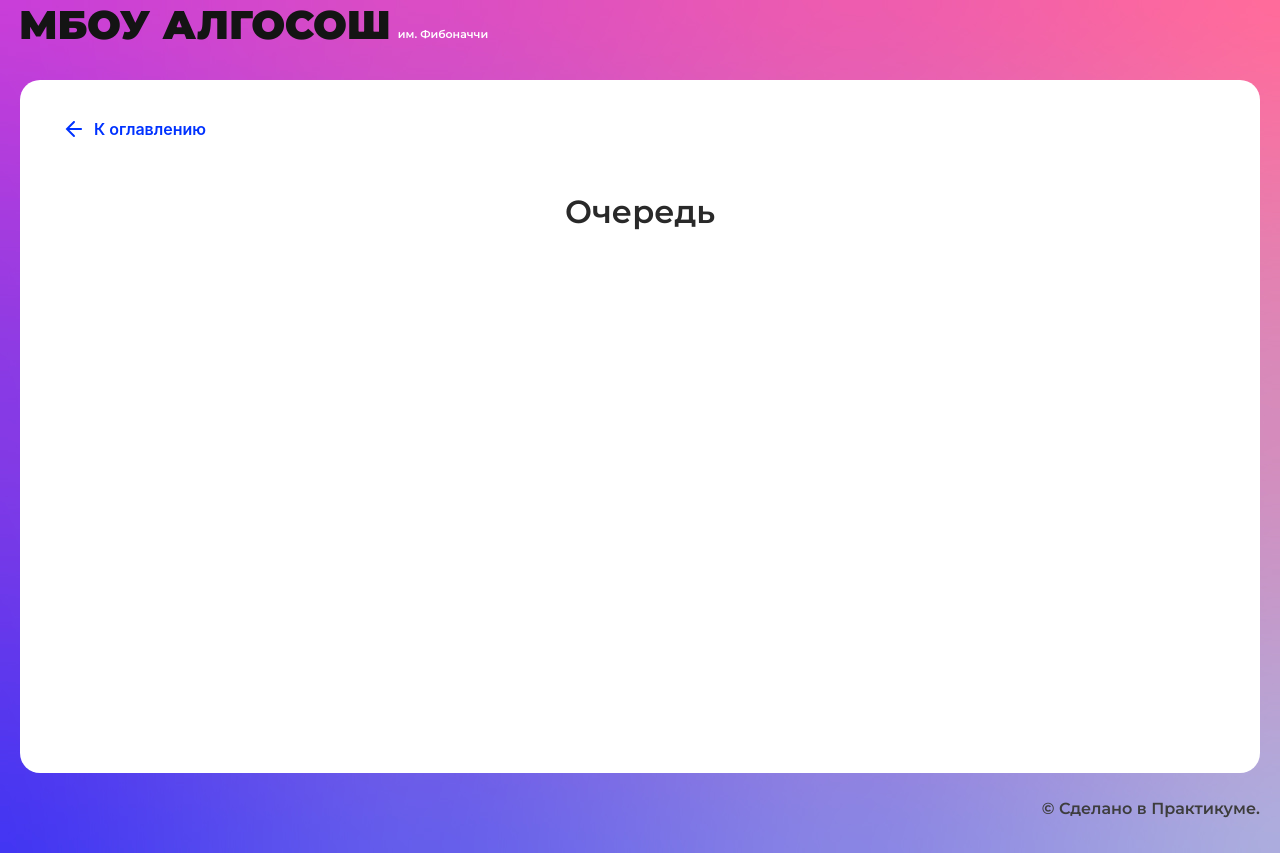
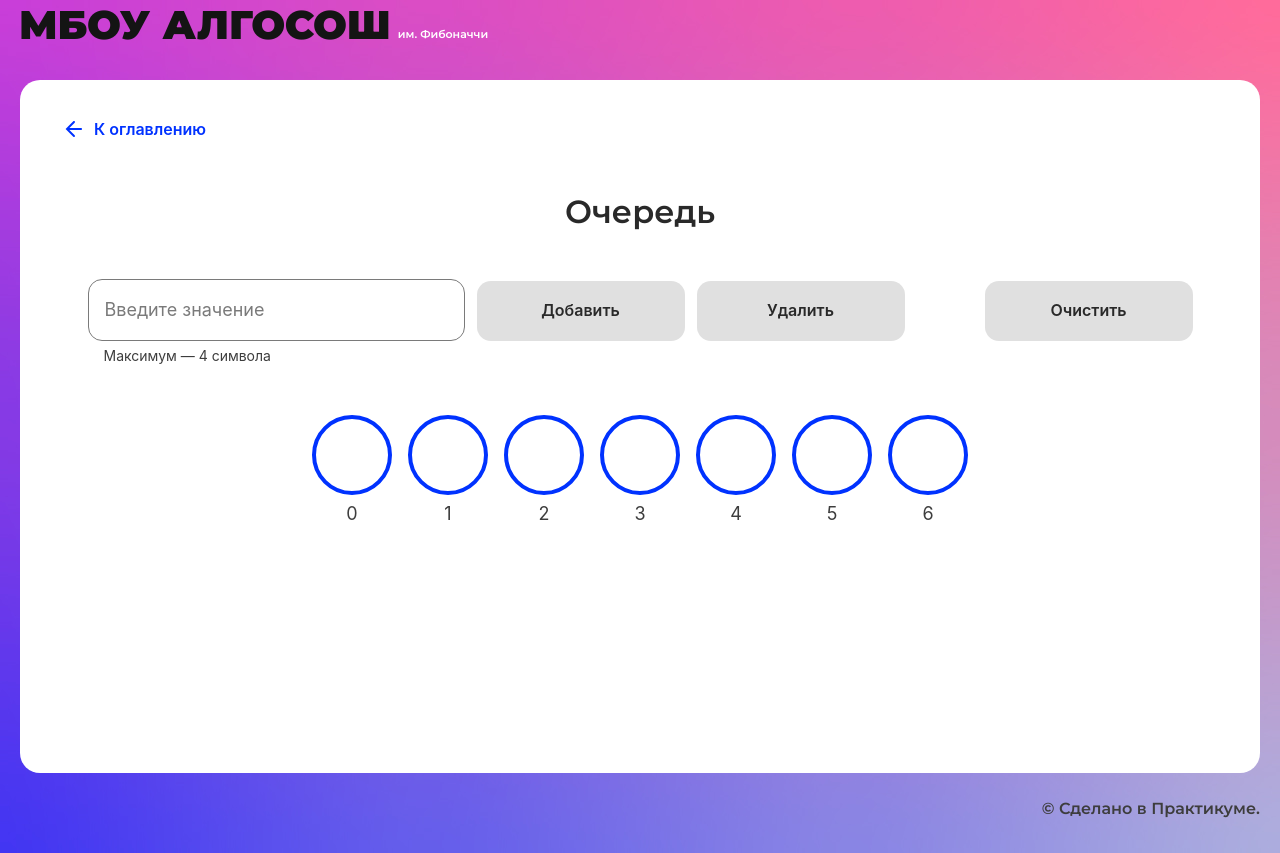
Before and after one commit to happy-land/algo, a React (Create React App) app: page /queue in a window 1280 px wide. Built offline with nearby package versions, Linux system fonts and the light colour scheme.

Commit message:
очередь - сделано

```diff
--- a/src/components/queue-page/queue-page.module.css
+++ b/src/components/queue-page/queue-page.module.css
@@ -0,0 +1,45 @@
+.container {
+  display: flex;
+  flex-direction: column;
+  align-items: center;
+}
+
+.form {
+  display: grid;
+  grid-template-areas:
+    "first second third fourth";
+  align-items: baseline;
+  justify-content: space-between;
+}
+
+.input {
+  grid-area: first;
+  width: 377px;
+}
+
+.button_add {
+  grid-area: second;
+  margin-left: 12px;
+  margin-right: 12px;
+}
+
+.button_remove {
+  grid-area: third;
+  margin-right: 80px;
+}
+
+.button_reset {
+  grid-area: fourth;
+}
+
+
+.button {
+  box-sizing: border-box;
+  width: 208px;
+}
+
+.circles {
+  display: flex;
+  margin-top: 48px;
+  column-gap: 16px;
+}
--- a/src/components/queue-page/queue-page.tsx
+++ b/src/components/queue-page/queue-page.tsx
@@ -1,7 +1,16 @@
 import React, { FormEvent, MouseEvent, ChangeEvent, useState } from "react";
 import { SolutionLayout } from "../ui/solution-layout/solution-layout";
+import { Input } from "../ui/input/input";
+import { Button } from "../ui/button/button";
+import { Circle } from "../ui/circle/circle";
+import { Queue } from "./queue";
+import { TElement } from "./types";
+import { ElementStates } from "../../types/element-states";
+import { SHORT_DELAY_IN_MS } from "../../constants/delays";
 
 import styles from "./queue-page.module.css";
+
+const queue = new Queue<TElement<string>>(7);
 
 export const QueuePage: React.FC = () => {
   const [inputString, setInputString] = useState<string>("");
@@ -11,9 +20,139 @@ export const QueuePage: React.FC = () => {
     resetBtn: false,
   });
 
+  // состояние для изменения цвета
+  const [elementState, setElementState] = useState<ElementStates>(); // color
+  const [elementIndex, setElementIndex] = useState(0);
+
+  const head = queue.getHead();
+  const tail = queue.getTail();
+
+  const [elements, setElements] = useState(queue.elements);
+
+  const handleInput = (event: ChangeEvent<HTMLInputElement>) => {
+    event.preventDefault();
+    setInputString(event.target.value);
+  };
+
+  const handleSubmit = (event: FormEvent<HTMLFormElement>) => {
+    event.preventDefault();
+  };
+
+  const handleAddElement = (event: MouseEvent<HTMLButtonElement>) => {
+    event.preventDefault();
+    setIsWorking({
+      addBtn: true,
+      removeBtn: false,
+      resetBtn: false,
+    });
+
+    queue.enqueue({
+      value: inputString,
+      state: ElementStates.Default
+    });
+
+    setElementState(ElementStates.Changing);
+    setElementIndex(tail);
+    setElements([...queue.elements]);
+
+    setTimeout(() => {
+      setInputString("");
+      setElementState(ElementStates.Default);
+
+      setIsWorking({
+        addBtn: false,
+        removeBtn: false,
+        resetBtn: false,
+      });
+    }, SHORT_DELAY_IN_MS);
+  };
+
+  const handleRemoveElement = (event: MouseEvent<HTMLButtonElement>) => {
+    event.preventDefault();
+    setIsWorking({
+      addBtn: false,
+      removeBtn: true,
+      resetBtn: false,
+    });
+
+    setElementState(ElementStates.Changing);
+    setElementIndex(head);
+
+    setTimeout(() => {
+      queue.dequeue();
+      setElementState(ElementStates.Default);
+      setElements([...queue.elements]);
+      setIsWorking({
+        addBtn: false,
+        removeBtn: false,
+        resetBtn: false,
+      });
+    }, SHORT_DELAY_IN_MS);
+  };
+
+  const handleReset = (event: FormEvent<HTMLButtonElement>) => {
+    event.preventDefault();
+    queue.clear();
+    setElements([...queue.elements]);
+    setIsWorking({
+      addBtn: false,
+      removeBtn: false,
+      resetBtn: false,
+    });
+  };
+
   return (
     <SolutionLayout title="Очередь">
+      <div className={styles.container}>
+        <form className={styles.form} onSubmit={handleSubmit}>
+          <Input
+            placeholder="Введите значение"
+            extraClass={styles.input}
+            isLimitText={true}
+            maxLength={4}
+            onChange={handleInput}
+            value={inputString}
+          />
+          <Button
+            text="Добавить"
+            extraClass={`${styles.button} ${styles.button_add}`}
+            onClick={handleAddElement}
+            isLoader={isWorking.addBtn}
+            disabled={isWorking.removeBtn || !inputString}
+          />
+          <Button
+            text="Удалить"
+            extraClass={`${styles.button} ${styles.button_remove}`}
+            onClick={handleRemoveElement}
+            isLoader={isWorking.removeBtn}
+            disabled={isWorking.addBtn || head === tail}
+          />
+          <Button
+            text="Очистить"
+            extraClass={`${styles.button} ${styles.button_reset}`}
+            type="reset"
+            onClick={(e) => handleReset(e)}
+            isLoader={isWorking.resetBtn}
+            disabled={isWorking.addBtn || isWorking.removeBtn || queue.isEmpty()}
+          />
+        </form>
 
+        <div className={styles.circles}>
+          {elements.length > 0 &&
+            elements.map((element, index) => {
+              return (
+                <Circle
+                  key={index}
+                  index={index}
+                  letter={element?.value ? element.value : ""}
+                  state={index === elementIndex ? elementState : element?.state}
+                  head={element?.value && index === head ? "head" : ""}
+                  tail={element?.value && index === tail - 1 ? "tail" : ""}
+                />
+              );
+            })}
+        </div>
+      </div>
     </SolutionLayout>
   );
 };
--- /dev/null
+++ b/src/components/queue-page/queue.ts
@@ -0,0 +1,71 @@
+export interface IQueue<T> {
+  enqueue: (item: T) => void;
+  dequeue: () => void;
+  peak: () => T | null;
+  clear: () => void;
+}
+
+export class Queue<T> implements IQueue<T> {
+  private container: (T | null)[] = [];
+  private head = 0;
+  private tail = 0;
+  private readonly size: number = 0;
+  private length: number = 0;
+
+  constructor(size: number) {
+    this.size = size;
+    this.container = Array(size);
+  }
+
+  enqueue = (item: T) => {
+    if (this.length >= this.size) {
+      throw new Error("Maximum length exceeded");
+    }
+
+    this.container[this.tail % this.size] = item
+    this.tail++
+    this.length++
+  };
+
+  dequeue = () => {
+    if (this.isEmpty()) {
+      throw new Error("No elements in the queue");
+    }
+
+    this.container[this.head % this.size] = null;
+    this.length--;
+    this.head++;
+  };
+
+  peak = (): T | null => {
+    if (this.isEmpty()) {
+      throw new Error("No elements in the queue");
+    }
+    if (this.container.length > 0) {
+      return this.container[this.head];
+    }
+    return null;
+  };
+
+
+  isEmpty = () => this.length === 0;
+
+  get elements() {
+    return [...this.container];
+  }
+
+  getHead () {
+    return this.head;
+  }
+
+  getTail() {
+    return this.tail;
+  }
+
+  clear = () => {
+    this.container = Array(this.size);
+    this.head = 0;
+    this.tail = 0;
+    this.length = 0;
+  }
+}
```
